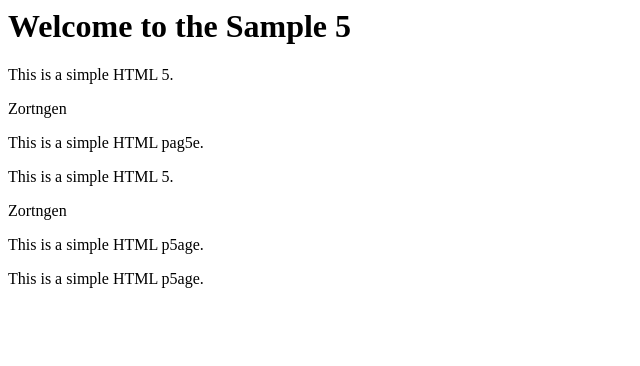
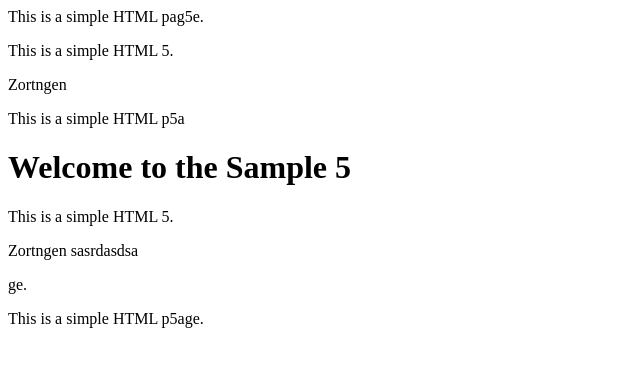
Before and after one commit to oguzhanddkc/test, a plain HTML site: page index.html in a window 1280 px wide. Shown: the whole page, without its empty margins (0-640 px from the left). Drawn offline with Linux system fonts and the light colour scheme.

Commit message:
Update index.html

```diff
--- a/index.html
+++ b/index.html
@@ -8,13 +8,17 @@
 </head>
 
 <body>
+    <div>
+
+        <p>This is a simple HTML pag5e.</p>
+    <p>This is a simple HTML 5.</p>
+    <span>Zortngen</span>
+    <p>This is a simple HTML p5a
+    </div>
     <h1>Welcome to the Sample 5</h1>
     <p>This is a simple HTML 5.</p>
-    <p>Zortngen</p>
-    <p>This is a simple HTML pag5e.</p>
-    <p>This is a simple HTML 5.</p>
-    <span>Zortngen</span>
-    <p>This is a simple HTML p5age.</p>
+    <p>Zortngen sasrdasdsa</p>
+    ge.</p>
     <p>This is a simple HTML p5age.</p>
 
 </html>
```
